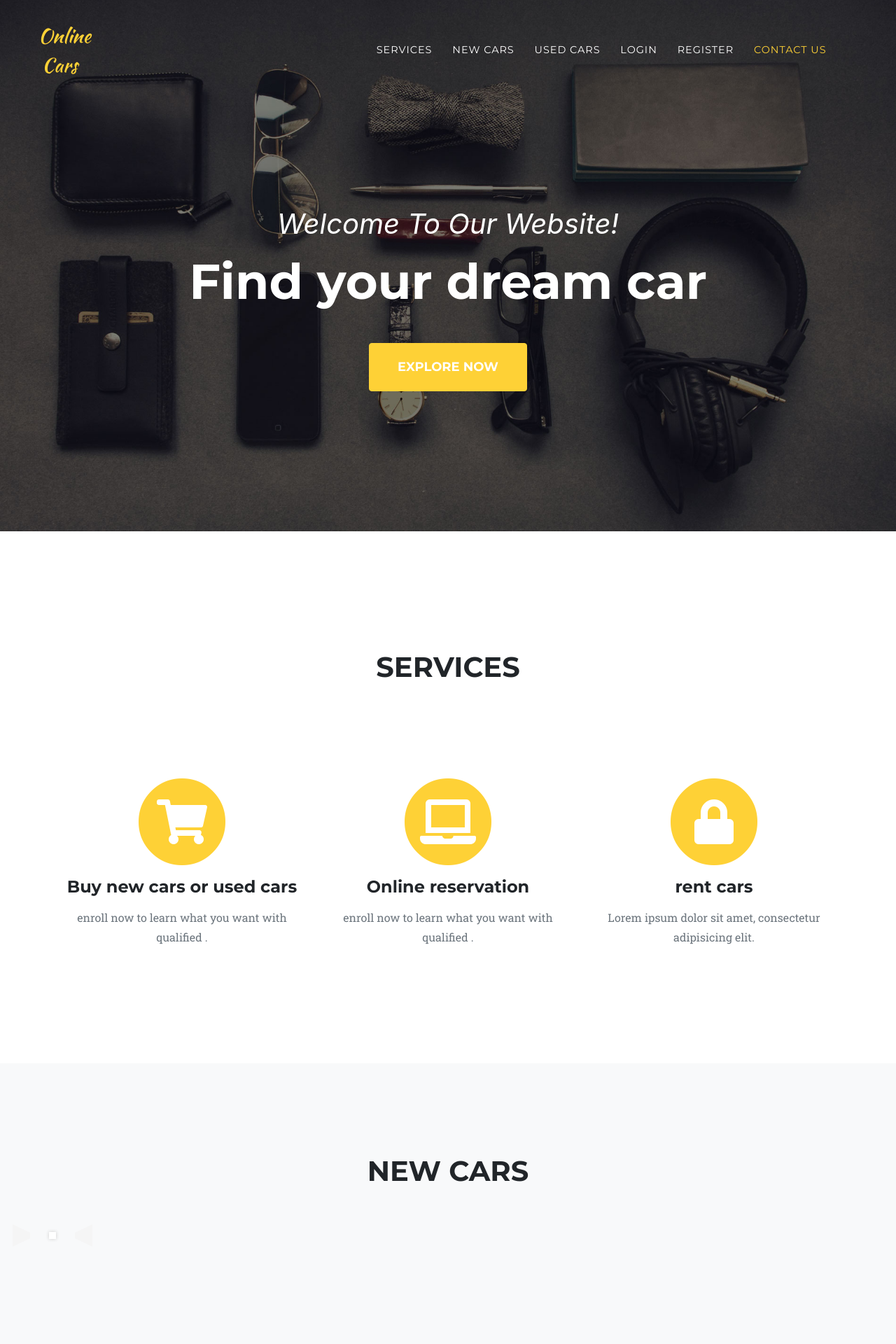
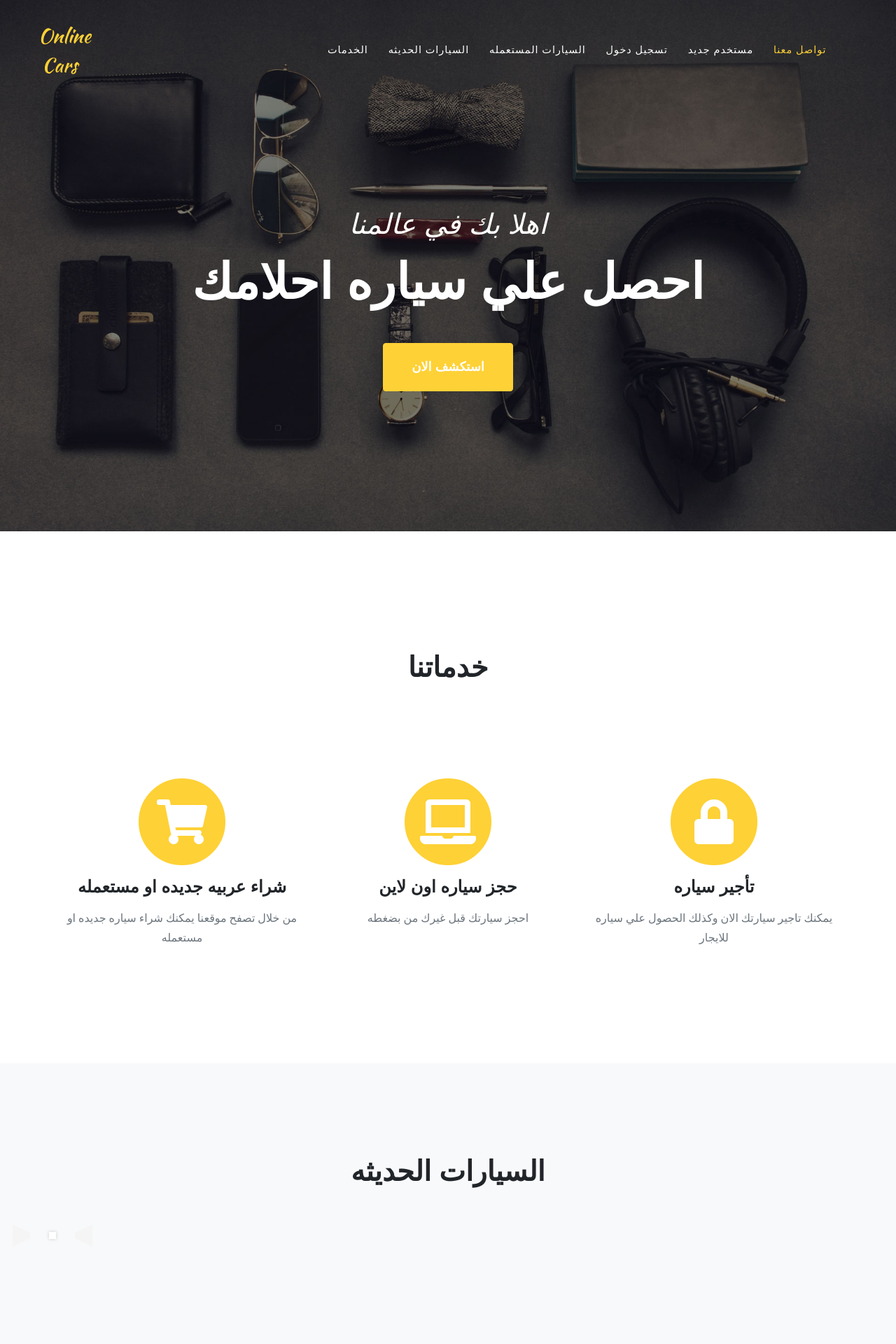
Before and after one commit to Mohamed-Elredeny/El-Shreaf-Graduation-Project, a PHP site: page /CarsProject/startbootstrap-agency-gh-pages/index.php in a window 1280 px wide. Shown: the top 1920 px of the page at 70% size. Run offline with PHP 8.4, Linux system fonts and the light colour scheme; data that the repository does not hold is empty; some web fonts are replaced.

Commit message:
arabic version

```diff
--- a/CarsProject/startbootstrap-agency-gh-pages/index.php
+++ b/CarsProject/startbootstrap-agency-gh-pages/index.php
@@ -1,7 +1,7 @@
 
 <?php include('phpFunctions/functions.php'); ?>
 <!DOCTYPE html>
-<html lang="en">
+<html lang="en" >
 
 <head>
 
@@ -55,23 +55,23 @@
       <div class="collapse navbar-collapse" id="navbarResponsive">
         <ul class="navbar-nav text-uppercase ml-auto">
           <li class="nav-item">
-            <a class="nav-link js-scroll-trigger" href="#services">Services</a>
+            <a class="nav-link js-scroll-trigger" href="#services">الخدمات</a>
           </li>
           <li class="nav-item">
-            <a class="nav-link js-scroll-trigger" href="#portfolio">New Cars</a>
+            <a class="nav-link js-scroll-trigger" href="#portfolio">السيارات الحديثه</a>
           </li>
           <li class="nav-item">
-            <a class="nav-link js-scroll-trigger" href="#staff">Used Cars</a>
+            <a class="nav-link js-scroll-trigger" href="#staff">السيارات المستعمله</a>
           </li>
           <li class="nav-item">
-            <a class="nav-link js-scroll-trigger" href="#login">login</a>
+            <a class="nav-link js-scroll-trigger" href="#login">تسجيل دخول</a>
           </li>
 
           <li class="nav-item">
-            <a class="nav-link js-scroll-trigger" href="#register">Register</a>
+            <a class="nav-link js-scroll-trigger" href="#register">مستخدم جديد</a>
           </li>
              <li class="nav-item">
-            <a class="nav-link js-scroll-trigger" href="#contact">Contact us</a>
+            <a class="nav-link js-scroll-trigger" href="#contact">تواصل معنا</a>
           </li>
 
 
@@ -84,9 +84,9 @@
   <header class="masthead">
     <div class="container">
       <div class="intro-text">
-        <div class="intro-lead-in">Welcome To Our Website!</div>
-        <div class="intro-heading " style="font-size: 70px;">Find your dream car</div>
-        <a class="btn btn-primary btn-xl text-uppercase js-scroll-trigger" href="#services">Explore  Now</a>
+        <div class="intro-lead-in" >اهلا بك في عالمنا </div>
+        <div class="intro-heading " style="font-size: 70px;">احصل علي سياره احلامك </div>
+        <a class="btn btn-primary btn-xl text-uppercase js-scroll-trigger" href="#services">استكشف الان</a>
       </div>
     </div>
   </header>
@@ -96,7 +96,7 @@
     <div class="container">
       <div class="row">
         <div class="col-lg-12 text-center">
-          <h2 class="section-heading text-uppercase" style="margin-top:20px;padding-bottom: 70px;">Services</h2>
+          <h2 class="section-heading text-uppercase" style="margin-top:20px;padding-bottom: 70px;">خدماتنا</h2>
          <br>
          <br>
         </div>
@@ -107,8 +107,8 @@
             <i class="fas fa-circle fa-stack-2x text-primary"></i>
             <i class="fas fa-shopping-cart fa-stack-1x fa-inverse"></i>
           </span>
-          <h4 class="service-heading">Buy new cars or used cars</h4>
-          <p class="text-muted">enroll now to learn what you want with qualified  .</p>
+          <h4 class="service-heading">شراء عربيه جديده او مستعمله</h4>
+          <p class="text-muted">من خلال تصفح موقعنا يمكنك شراء سياره جديده او مستعمله</p>
 
 
         </div>
@@ -117,16 +117,16 @@
             <i class="fas fa-circle fa-stack-2x text-primary"></i>
             <i class="fas fa-laptop fa-stack-1x fa-inverse"></i>
           </span>
-          <h4 class="service-heading">Online reservation</h4>
-          <p class="text-muted">enroll now to learn what you want with qualified  .</p>
+          <h4 class="service-heading">حجز سياره اون لاين</h4>
+          <p class="text-muted">احجز سيارتك قبل غيرك من  بضغطه </p>
         </div>
         <div class="col-md-4">
           <span class="fa-stack fa-4x">
             <i class="fas fa-circle fa-stack-2x text-primary"></i>
             <i class="fas fa-lock fa-stack-1x fa-inverse"></i>
           </span>
-          <h4 class="service-heading">rent  cars </h4>
-          <p class="text-muted">Lorem ipsum dolor sit amet, consectetur adipisicing elit.</p>
+          <h4 class="service-heading">تأجير سياره</h4>
+          <p class="text-muted">يمكنك تاجير سيارتك الان وكذلك الحصول علي سياره للايجار</p>
         </div>
       </div>
     </div>
@@ -139,7 +139,7 @@
     <div class="container">
       <div class="row">
          <div class="col-lg-12 text-center">
-          <h2 class="section-heading text-uppercase" style="margin-top:-20px;">New Cars</h2>
+          <h2 class="section-heading text-uppercase" style="margin-top:-20px;">السيارات الحديثه</h2>
           <br><br>
         </div>
 
@@ -159,7 +159,7 @@
         </div>
       <div class="row">
         <div class="col-lg-12 text-center">
-          <h2 class="section-heading text-uppercase" style="margin-top:100px;">Our Gallary</h2>
+          <h2 class="section-heading text-uppercase" style="margin-top:100px;">معرض السيارات الحديثه</h2>
           <br><br>
         </div>
       </div>
@@ -192,7 +192,7 @@
     <div class="container">
       <div class="row">
          <div class="col-lg-12 text-center">
-          <h2 class="section-heading text-uppercase" style="margin-top:-20px;">Used Cars</h2>
+          <h2 class="section-heading text-uppercase" style="margin-top:-20px;">السيارات المستعمله</h2>
           <br><br>
         </div>
          <?php  echo " <ul class='bxslider'> "; ?>
@@ -210,7 +210,7 @@
         </div>
       <div class="row">
         <div class="col-lg-12 text-center">
-          <h2 class="section-heading text-uppercase" style="margin-top:100px;">Our Gallary</h2>
+          <h2 class="section-heading text-uppercase" style="margin-top:100px;">معرض السارات المستعمله</h2>
           <br><br>
         </div>
       </div>
@@ -237,18 +237,20 @@
 
   <!-- Login -->
   <section id="login" >
-    <h1 style="margin-top: -100px;margin-bottom: 50px;margin-left: 400px">Sign in</h1>
+    <div>
+    <h1 style="margin-top: -100px;margin-bottom: 50px;margin-left: 600px" dir="rtl">تسجيل دخول</h1>
     <form action="index.php" method="POST" style="width: 600px;position: relative;left: 400px">
     <div class="form-group" >
-      <label for="email">Email:</label>
-      <input type="email" class="form-control" id="email" placeholder="Enter email" name="email">
+      <label for="email" style="margin-left: 480px;">البريد الالكتروني</label>
+      <input type="email" class="form-control" id="email" placeholder="قم بادخال بريدك الالكتروني" name="email" dir="rtl">
     </div>
     <div class="form-group">
-      <label for="pwd">Password:</label>
-      <input type="password" class="form-control" id="pwd" placeholder="Enter password" name="pswd">
+      <label for="pwd" style="margin-left: 510px;">كلمه المرور</label>
+      <input type="password" class="form-control" id="pwd" placeholder="قم بادخال كلمه المرور" name="pswd" dir="rtl">
     </div>
 
-    <button type="submit" class="btn btn-primary" name="login">Submit</button>
+    <button type="submit" class="btn btn-primary" name="login" style="margin-left: 240px;">تسجيل دخول</button>
+
   </form>
 
   </section>
@@ -256,26 +258,26 @@
   <!-- register -->
   <section id="register">
     <form action="index.php" method="POST" style="width: 600px;position: relative;left: 400px">
-      <h1 style="margin-top: -100px;margin-bottom: 50px;">Sign up</h1>
+      <h1 style="margin-top: -100px;margin-bottom: 50px;margin-left: 150px;">تسجيل مستخدم جديد</h1>
     <div class="form-group">
-      <label for="name">name:</label>
-      <input type="text" class="form-control" id="txt" placeholder="Enter name" name="uname1">
+      <label for="name" style="margin-left: 500px;">اسم المستخدم</label>
+      <input type="text" class="form-control" id="txt" placeholder="ادخل اسم المتخدم" name="uname1" dir="rtl">
     </div>
       <div class="form-group">
-      <label for="email">Email:</label>
-      <input type="email" class="form-control" id="email" placeholder="Enter email" name="uemail1">
+      <label for="email" style="margin-left: 490px;">البريد الالكتروني</label>
+      <input type="email" class="form-control" id="email" placeholder="قم بادخال بريدك الالكتروني" name="uemail1" dir="rtl">
     </div>
     <div class="form-group">
-      <label for="pwd">Password:</label>
-      <input type="password" class="form-control" id="pwd" placeholder="Enter password" name="upass1">
+      <label for="pwd" style="margin-left: 520px;">كلمه المرور</label>
+      <input type="password" class="form-control" id="pwd" placeholder="ادخل كلمه السر" name="upass1" dir="rtl">
     </div>
 
     <div class="form-group">
-      <label for="phone">Phone Number:</label>
-      <input  class="form-control" id="email" placeholder="Enter phone" name="uphone1">
+      <label for="phone" style="margin-left: 520px;">رقم الموبايل</label>
+      <input  class="form-control" id="email"  name="uphone1" dir="rtl">
     </div>
 
-    <button type="submit" class="btn btn-primary" name="register">Signup</button>
+    <button type="submit" class="btn btn-primary" name="register" style="margin-left: 250px">تسجيل </button>
   </form>
 
   </section>
@@ -286,7 +288,7 @@
     <div class="container">
       <div class="row">
         <div class="col-lg-12 text-center" style="position: relative;top:-100px">
-          <h2 class="section-heading text-uppercase">Contact Us</h2>
+          <h2 class="section-heading text-uppercase">تواصل معنا</h2>
 
         </div>
       </div>
@@ -322,7 +324,7 @@
               <div class="clearfix"></div>
               <div class="col-lg-12 text-center">
                 <div id="success"></div>
-                <button id="sendMessageButton" class="btn btn-primary btn-xl text-uppercase" type="submit" name="sendmessage">Send Message</button>
+                <button id="sendMessageButton" class="btn btn-primary btn-xl text-uppercase" type="submit" name="sendmessage">ارساال</button>
               </div>
             </div>
           </form>
@@ -396,7 +398,7 @@
 
                       <h5 class="card-title"><?php echo $r['name']; ?></h5>
                       <p class="card-text"><?php echo $r['Details']; ?></p>
-                      <a href="<?php echo "phpFunctions/car.php?id=".$r['id']." " ?>" class="btn btn-primary">Details </a>
+                      <a href="<?php echo "phpFunctions/car.php?id=".$r['id']." " ?>" class="btn btn-primary">تفاصيل </a>
                     </div>
                   </div>
 
@@ -449,7 +451,7 @@
 
                       <h5 class="card-title"><?php echo $u['name']; ?></h5>
                       <p class="card-text"><?php echo $u['Details']; ?></p>
-                      <a href="<?php echo "phpFunctions/car2.php?id=".$u['id']." " ?>" class="btn btn-primary">Details </a>
+                      <a href="<?php echo "phpFunctions/car2.php?id=".$u['id']." " ?>" class="btn btn-primary">تفاصيل </a>
                     </div>
                   </div>
 
```
Also changed, not shown: CarsProject/startbootstrap-agency-gh-pages/phpFunctions/car.php (+5 -5 lines), CarsProject/startbootstrap-agency-gh-pages/phpFunctions/car2.php (+5 -5 lines).
